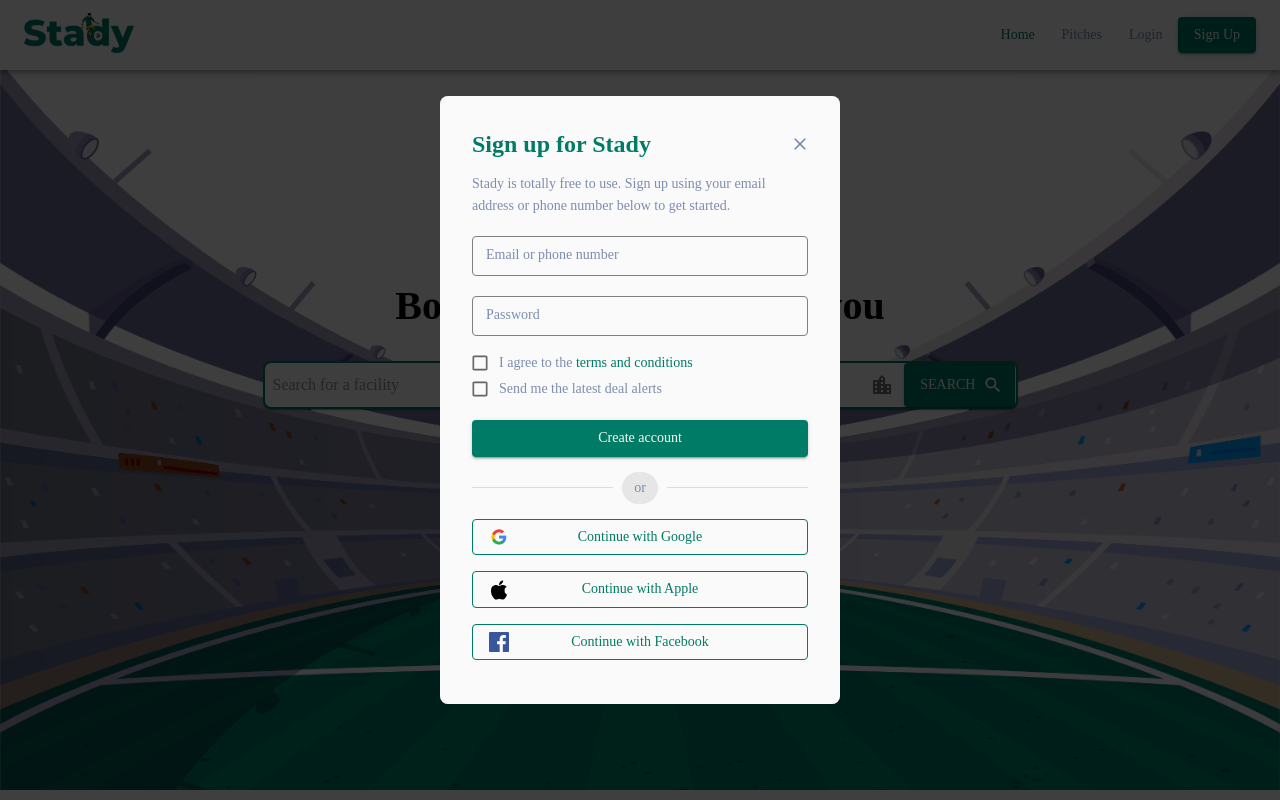
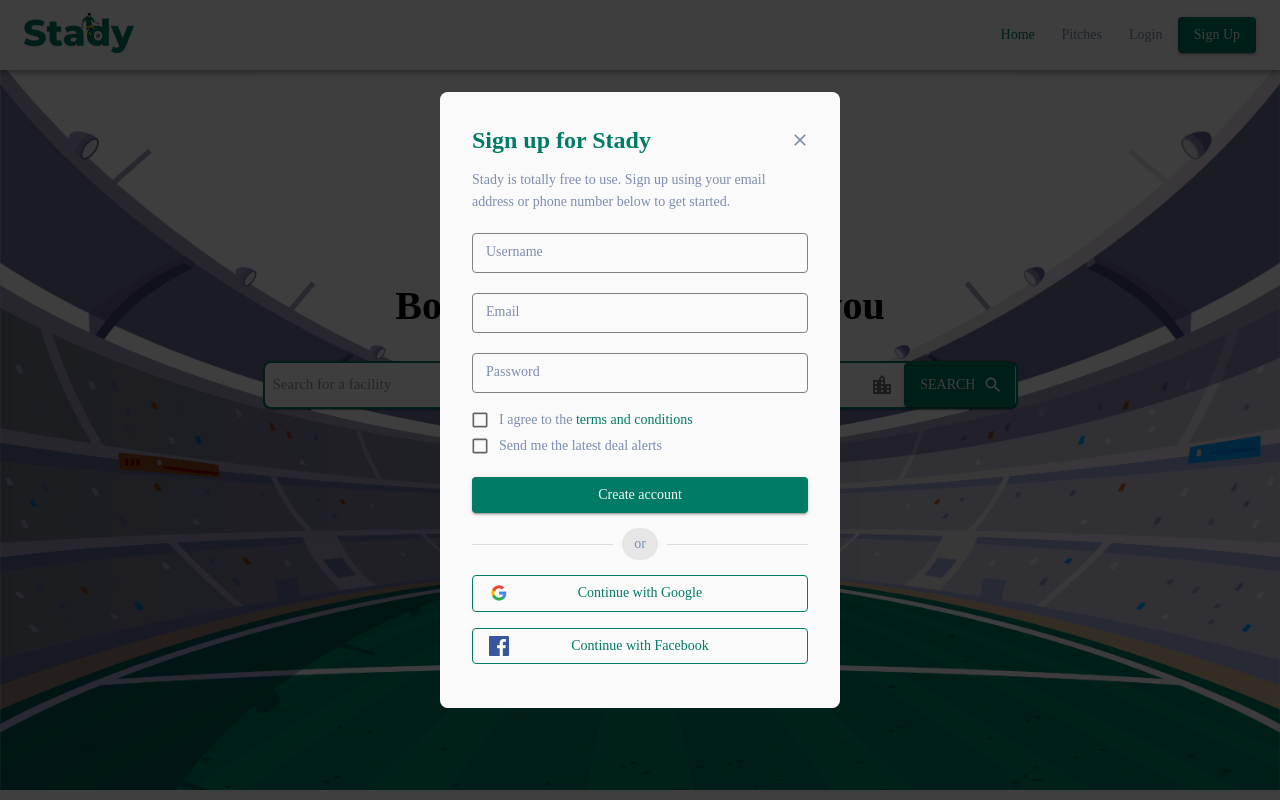
Before and after one commit to ChtiouiMoncer/Stady, a React (Create React App) app in the folder frontend/: page / in a window 1280 px wide. Both pictures are taken after a click on the button "Sign Up". Built offline with nearby package versions, Linux system fonts and the light colour scheme.

Commit message:
Navbar changes

```diff
--- a/frontend/src/components/Navbar.jsx
+++ b/frontend/src/components/Navbar.jsx
@@ -4,6 +4,7 @@
 import MenuIcon from '@mui/icons-material/Menu';
 import HomeIcon from '@mui/icons-material/Home';
 import ChevronRightIcon from '@mui/icons-material/ChevronRight';
+import LoginTwoToneIcon from '@mui/icons-material/LoginTwoTone';
 import Drawer from '@mui/material/Drawer';
 import { AppBar,
          Box,
@@ -19,21 +20,29 @@
          Toolbar,
          Typography
        } from "@mui/material";
-import SignUpModal from "./SignUpModal";
+import SignUpModal from "./auth/SignUpModal";
+import LoginModal from "./auth/LoginModal";
+
 
 const drawerWidth = 200;
 
 const  Navbar = () => {
     const [mobileOpen, setMobileOpen] = React.useState(false);
     const [showModal, setShowModal] = useState(false);
+    const [showLoginModal, setShowLoginModal] = useState(false);
+
 
     // toggle refers to the act of switching the state of a boolean value from true to false or from false to true.
     const handleDrawerToggle = () => {
         setMobileOpen(!mobileOpen);
       };
 
-    const handleModalOpen = () => {
+    const handleSignInModalOpen = () => {
         setShowModal(true);
+    };
+
+    const handleLogInModalOpen = () => {
+        setShowLoginModal(true);
     };
 
 
@@ -53,11 +62,22 @@
                 <ListItem disablePadding>
                     <ListItemButton >
                     <ListItemIcon>
-                    <StadiumIcon />
+                        <StadiumIcon />
                     </ListItemIcon >
                     <ListItemText primary={<Typography variant="subtitle2" sx = {{}}>Pitches</Typography>} />
                     </ListItemButton>
                 </ListItem>
+
+                <ListItem disablePadding>
+                    <ListItemButton onClick={() => { handleLogInModalOpen(); handleDrawerToggle(); }} sx={{ backgroundColor: 'green.main'}} >
+                    <ListItemIcon>
+                        <LoginTwoToneIcon sx = {{color: 'white.light'}}/>
+                    </ListItemIcon >
+                    <ListItemText primary={<Typography sx = {{color: 'white.light'}} variant="subtitle2" >Login</Typography>} />
+                    </ListItemButton>
+                </ListItem>
+
+
             </List>
 
             <Divider />
@@ -138,10 +158,12 @@
                     <Button href="#text-buttons">
                         <Typography variant="subtitle2" className="greySubtitle">Pitches</Typography>
                     </Button>
-                    <Button href="#text-buttons">
+                    <Button href="#text-buttons" onClick={handleLogInModalOpen}>
                         <Typography variant="subtitle2" className="greySubtitle">Login</Typography>
                     </Button>
-                    <Button variant="contained" className="my-button" onClick={handleModalOpen} >Sign Up</Button>
+                    <LoginModal open={showLoginModal} onClose={() => setShowLoginModal(false)} />
+
+                    <Button variant="contained" className="my-button" onClick={handleSignInModalOpen} >Sign Up</Button>
                     <SignUpModal open={showModal} onClose={() => setShowModal(false)} />
                 </Links>
             </StyledToolbar>
@@ -159,7 +181,7 @@
                 <Box>
                         <img src={logo} alt="Logo" width="80px" height="30px" />
                 </Box>
-                <Button variant="contained" className="my-button" onClick={handleModalOpen} >Sign Up</Button>
+                <Button variant="contained" className="my-button" onClick={handleSignInModalOpen} >Sign Up</Button>
                 <SignUpModal  open={showModal} onClose={() => setShowModal(false)} />
             </StyledMobileToolbar>
         </AppBar>
--- /dev/null
+++ b/frontend/src/components/auth/LoginModal.jsx
@@ -0,0 +1,161 @@
+import {Box, Button, Checkbox, Chip, Divider, FormControlLabel, FormGroup, IconButton, Link, Modal, styled, TextField, Typography, useMediaQuery } from "@mui/material";
+import CloseIcon from '@mui/icons-material/Close';
+import googleLogo from '../../assets/logoGoogle.png'
+import facebookLogo from '../../assets/logoFacebook.png'
+import { useTheme } from '@mui/material/styles';
+
+
+
+
+
+
+
+const StyledModal = styled(Modal) (({ theme }) => ({
+  display: "flex",
+  alignItems: "center",
+  justifyContent: "center",
+  margin: "auto",
+  ".action-button": {
+      marginTop: "20px",
+      marginBottom: "8px",
+      color: theme.palette.white.main,
+      backgroundColor: theme.palette.green.main,
+      textTransform: "none",
+      "&:hover": {
+          backgroundColor: theme.palette.green.light,
+        },
+    },
+ ".social-login": {
+    borderColor: theme.palette.green.main, // Set the color of the border
+    color: theme.palette.green.main,
+        backgroundColor: theme.palette.white.main,
+        textTransform: "none",
+        "&:hover": {
+            backgroundColor: theme.palette.green.light,
+            color: theme.palette.white.main, // Set the color of the border
+
+          },
+        '& .MuiButton-startIcon': {
+            position: "absolute",
+            left: "20px"
+          },
+      }
+
+}));
+
+
+const StyledTextField = styled(TextField)({
+    '& .MuiOutlinedInput-root': {
+        height: '40px', // replace with your desired height
+        marginTop: '20px',
+
+        '& fieldset': {
+          borderColor: 'grey', // default border color
+        },
+        '&:hover fieldset': {
+          borderColor: 'green', // border color when hovering over input
+        },
+        '&.Mui-focused fieldset': {
+          borderColor: 'green', // border color when input is focused
+        },
+      },
+      '& .MuiInputLabel-outlined': {
+        top: '12px', // replace with your desired vertical position
+      },
+  });
+
+const LoginModal = (props) => {
+const  { open, onClose }  = props; //defining the necessary props
+const theme = useTheme(); //using the the Material-UI theme object, which is provided by the useTheme hook from Material-UI.
+const isMobile = useMediaQuery(theme.breakpoints.down('sm')); // checking if device is mobile
+
+  return (
+    <StyledModal
+      open={open}
+      onClose={onClose}
+      aria-labelledby="modal-modal-title"
+      aria-describedby="modal-modal-description"
+      sx={{
+        width: isMobile ? '90vw' : '400px', // use 90vw (90% of the width of the viewport) width for mobile devices, otherwise use 400px width
+        height: isMobile ? '90vh' : '570px', // use 90vh (90% of the width of the viewport) height for mobile devices, otherwise use 570px height
+      }}
+    >
+        <Box
+            sx={{
+            bgcolor: "background.default",
+            color: "text.primary",
+            padding: 4,
+            borderRadius: 2,
+            '& > *': { marginBottom:'12px' },
+            }}
+        >
+
+            <Box sx={{ display: "flex",  justifyContent: "space-between" }}>
+                <Typography variant="h6" textAlign="left" sx={{ color: "green.main"}}>
+                Welcome Back!
+                </Typography>
+                <IconButton onClick={onClose} >
+                    <CloseIcon sx={{ height:"20px", width:"20px", color: "grey.main", position: "absolute"}}  />
+                </IconButton>
+            </Box>
+
+
+            <StyledTextField
+            fullWidth
+            id="outlined-username-input"
+            label= {<Typography  variant="subtitle2" textAlign="left" sx={{ color: "grey.main"}}>
+            Username
+            </Typography>}
+            type="text"
+            autoComplete="Email or phone number"
+            />
+
+            <StyledTextField
+            fullWidth
+            id="outlined-username-input"
+            label= {<Typography  variant="subtitle2" textAlign="left" sx={{ color: "grey.main"}}>
+            Email
+            </Typography>}
+            type="text"
+            autoComplete="Email or phone number"
+            />
+
+            <StyledTextField
+            fullWidth
+            id="outlined-password-input"
+            label= {<Typography  variant="subtitle2" textAlign="left" sx={{ color: "grey.main"}}>
+            Password
+            </Typography>}
+            type="password"
+            autoComplete="Password"
+            />
+
+            <Button fullWidth className="action-button" variant="contained">Login</Button>
+
+            <Link href="#" variant="subtitle2" sx={{ color: "grey.main"}}>
+            {'I Forgot My Password'}
+            </Link>
+
+            <Divider sx={{ marginTop:"15px", marginBottom:"15px" }}>
+                <Chip label={
+                    <Typography  variant="subtitle2" textAlign="left" sx={{ color: "grey.main"}}>
+                    or
+                    </Typography>
+                } />
+            </Divider>
+
+            <Box sx={{ display: 'flex', flexDirection: 'column', gap: '1rem' }}>
+                <Button startIcon={ <img src={googleLogo} alt="Google" width="20px" height="20px" />} fullWidth className="social-login" variant="outlined"> Continue with Google </Button>
+                <Button startIcon={<img src={facebookLogo} alt="Google" width="20px" height="20px" />}  fullWidth className="social-login" variant="outlined"> Continue with Facebook </Button>
+            </Box>
+        </Box>
+    </StyledModal>
+  );
+};
+
+
+
+
+
+
+export default LoginModal;
--- a/frontend/src/components/SignUpModal.jsx
+++ b/frontend/src/components/auth/SignUpModal.jsx
@@ -1,8 +1,7 @@
 import {Box, Button, Checkbox, Chip, Divider, FormControlLabel, FormGroup, IconButton, Link, Modal, styled, TextField, Typography, useMediaQuery } from "@mui/material";
 import CloseIcon from '@mui/icons-material/Close';
-import googleLogo from '../assets/logoGoogle.png'
-import appleLogo from '../assets/logoApple.png'
-import facebookLogo from '../assets/logoFacebook.png'
+import googleLogo from '../../assets/logoGoogle.png'
+import facebookLogo from '../../assets/logoFacebook.png'
 import { useTheme } from '@mui/material/styles';
 
 
@@ -103,11 +102,21 @@
 
             <StyledTextField
             fullWidth
-            id="outlined-email-input"
+            id="outlined-username-input"
             label= {<Typography  variant="subtitle2" textAlign="left" sx={{ color: "grey.main"}}>
-            Email or phone number
+            Username
             </Typography>}
-            type="email"
+            type="text"
+            autoComplete="Email or phone number"
+            />
+
+            <StyledTextField
+            fullWidth
+            id="outlined-username-input"
+            label= {<Typography  variant="subtitle2" textAlign="left" sx={{ color: "grey.main"}}>
+            Email
+            </Typography>}
+            type="text"
             autoComplete="Email or phone number"
             />
 
@@ -163,7 +172,6 @@
 
             <Box sx={{ display: 'flex', flexDirection: 'column', gap: '1rem' }}>
                 <Button startIcon={ <img src={googleLogo} alt="Google" width="20px" height="20px" />} fullWidth className="social-login" variant="outlined"> Continue with Google </Button>
-                <Button startIcon={<img src={appleLogo} alt="Google" width="20px" height="20px" />}  fullWidth className="social-login" variant="outlined"> Continue with Apple </Button>
                 <Button startIcon={<img src={facebookLogo} alt="Google" width="20px" height="20px" />}  fullWidth className="social-login" variant="outlined"> Continue with Facebook </Button>
             </Box>
         </Box>
--- a/frontend/src/theme.js
+++ b/frontend/src/theme.js
@@ -53,6 +53,7 @@
       fontStyle: "normal",
     },
     body1: {
+      fontSize: 15,
       fontWeight: 400,
       fontStyle: "normal",
     },
```
Also changed, not shown: frontend/src/assets/logoApple.png (deleted).
